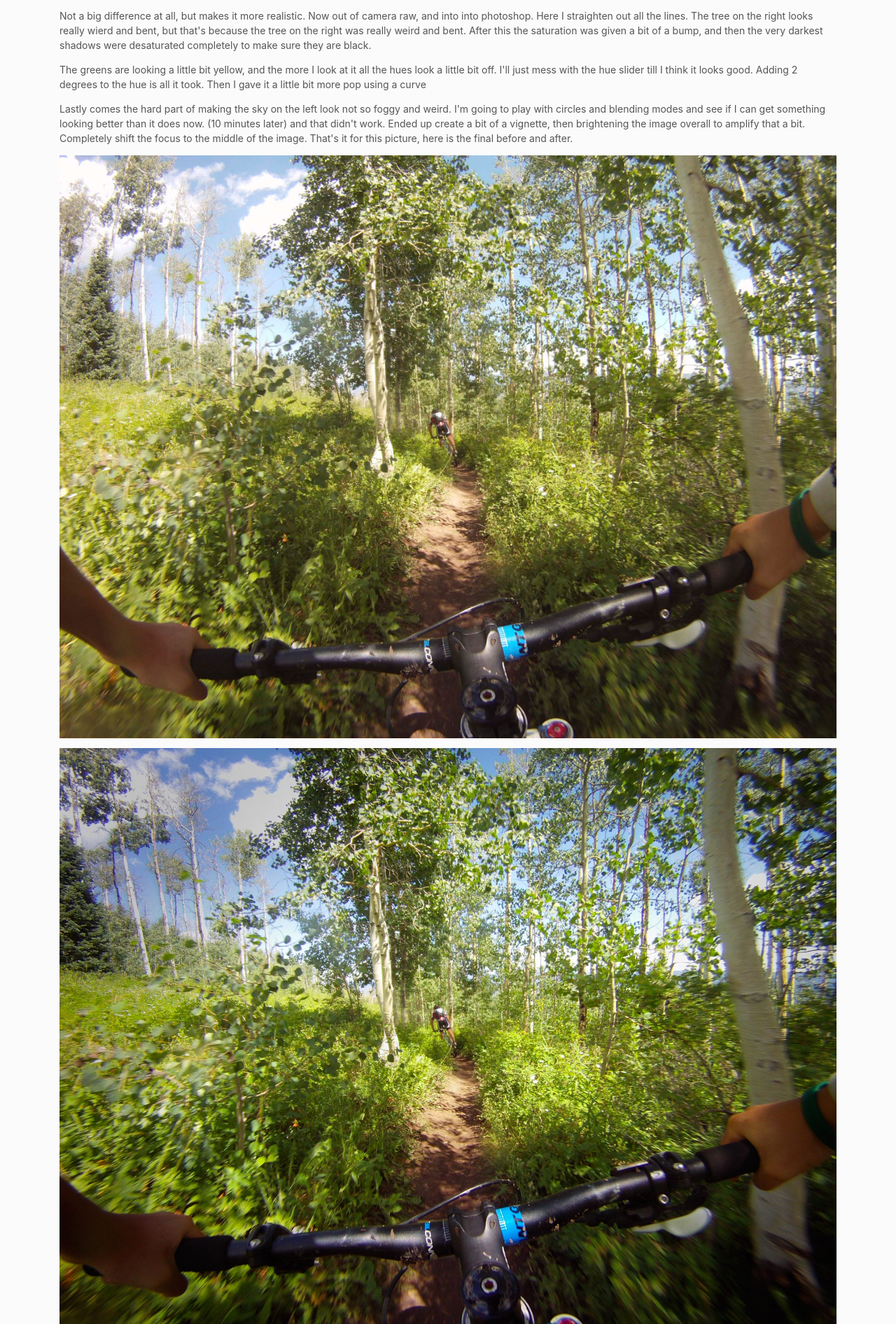
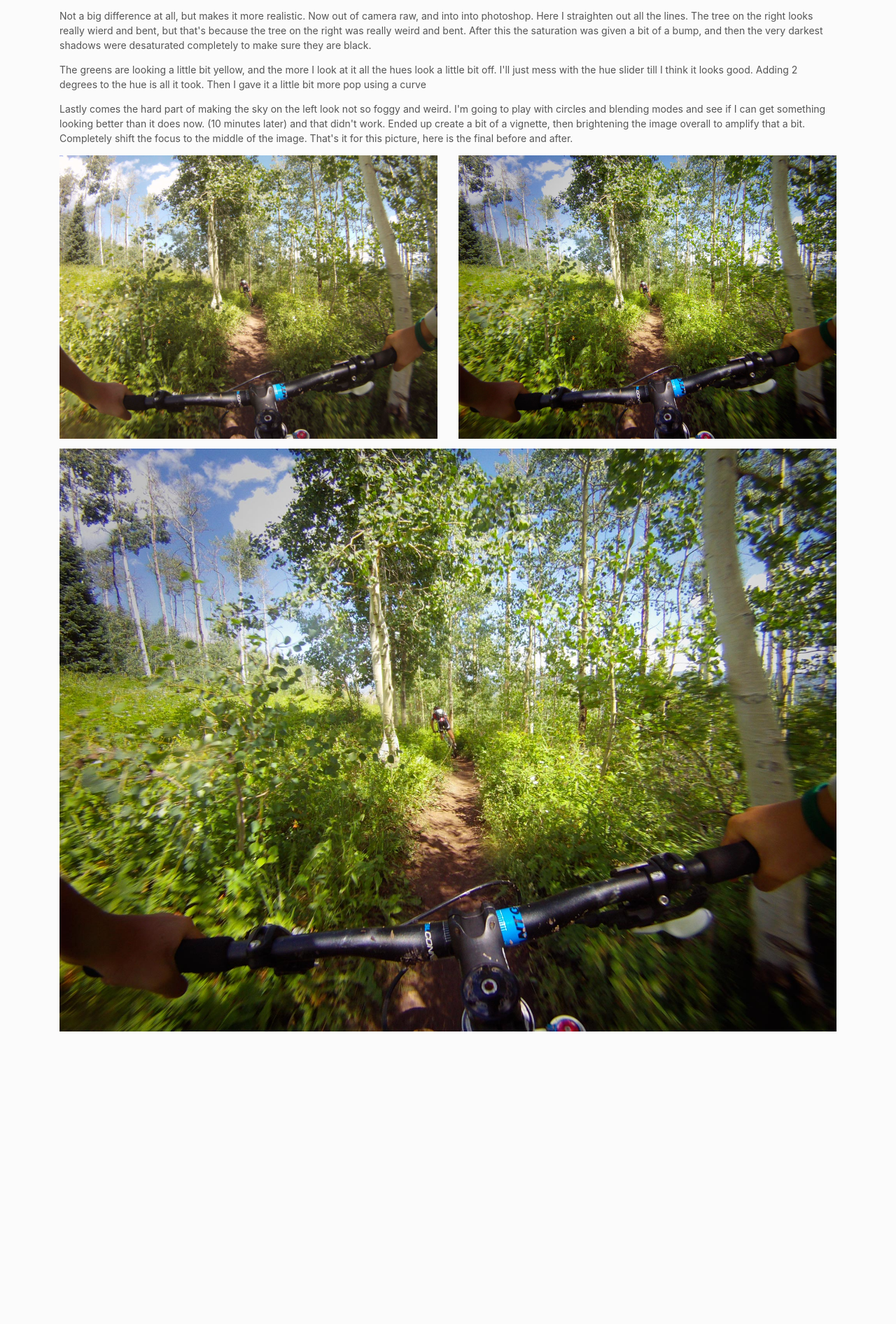
Before and after one commit to RyanBerliner/ryanberliner.github.io, a Jekyll site: the page built from _posts/2017-05-17-making-an-average-image-less-average.html, in a window 1280 px wide. Shown: the part 1556-3448 px from the top of the page at 70% size. Built offline with Jekyll 4.4.1, drawn with Linux system fonts in a browser that asks for light colours; nearby versions of some CDN libraries; after the commit the page ends 3072 px from its top, so only the background shows below that.

Commit message:
one last change

```diff
--- a/_posts/2017-05-17-making-an-average-image-less-average.html
+++ b/_posts/2017-05-17-making-an-average-image-less-average.html
@@ -101,8 +101,11 @@ sitemap:
         That's it for this picture, here is the final before and after.
       </p>
     </div>
-    <div class="col-md-12">
+    <div class="col-md-6">
       <img src="{{site.baseurl}}/img/2017-05/colorado-old-before.jpg" alt="Before edits">
+    </div>
+    <div class="col-md-6">
+      <img src="{{site.baseurl}}/img/2017-05/colorado-old.jpg" alt="After edits">
     </div>
     <div class="col-md-12">
       <img src="{{site.baseurl}}/img/2017-05/colorado-old.jpg" alt="After edits">
```
